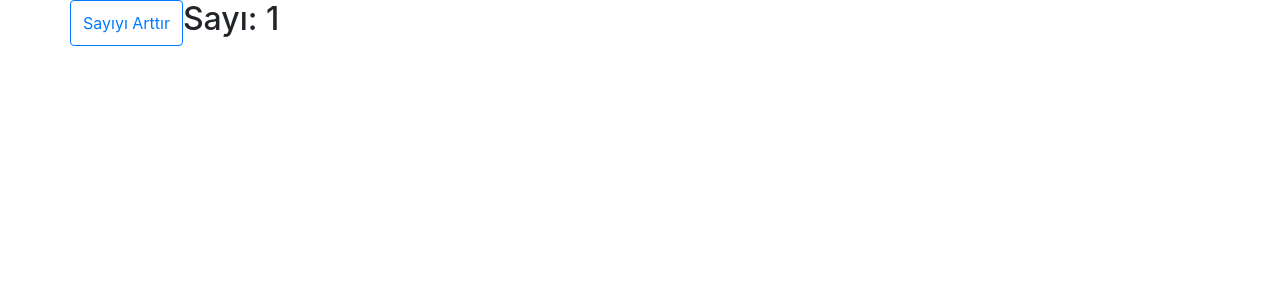
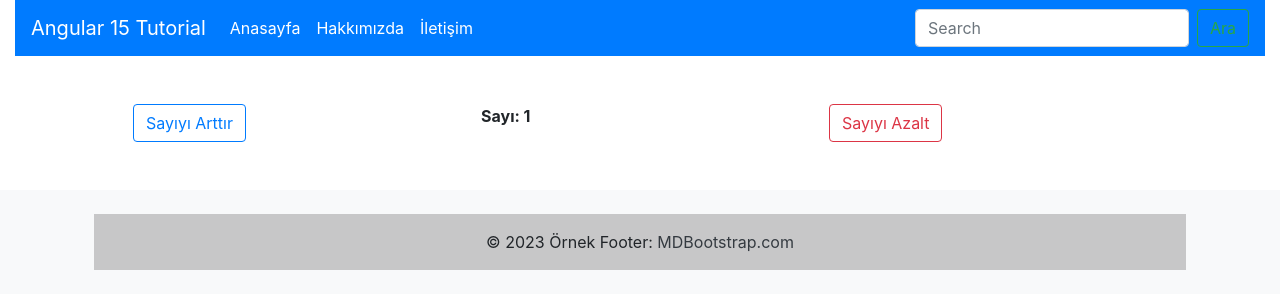
Before and after one commit to alparslanakbas/angularapp15, an Angular app: page / in a window 1280 px wide. Shown: the top 308 px of the page. Built offline with nearby package versions, Linux system fonts and the light colour scheme.

Commit message:
Basit  bir arayüz kısmı oluşturuldu ve modelde tanımlanan metotlar sayfa içerisinde uygulandı.

```diff
--- /dev/null
+++ b/src/app/Footer/Footer.component.html
@@ -0,0 +1,4 @@
+<div class="text-center p-3" style="background-color: rgba(0, 0, 0, 0.2);">
+  © 2023 Örnek Footer:
+  <a class="text-dark" href="https://mdbootstrap.com/">MDBootstrap.com</a>
+</div>
--- /dev/null
+++ b/src/app/Footer/Footer.component.ts
@@ -0,0 +1,15 @@
+import { Component, OnInit } from '@angular/core';
+
+@Component({
+  selector: 'app-Footer',
+  templateUrl: './Footer.component.html',
+  styleUrls: ['./Footer.component.css']
+})
+export class FooterComponent implements OnInit {
+
+  constructor() { }
+
+  ngOnInit() {
+  }
+
+}
--- /dev/null
+++ b/src/app/Header/Header.component.html
@@ -0,0 +1,23 @@
+<nav class="navbar navbar-expand-lg navbar-dark bg-primary">
+    <button class="navbar-toggler" type="button" data-toggle="collapse" data-target="#navbarTogglerDemo01" aria-controls="navbarTogglerDemo01" aria-expanded="false" aria-label="Toggle navigation">
+      <span class="navbar-toggler-icon"></span>
+    </button>
+    <div class="collapse navbar-collapse" id="navbarTogglerDemo01">
+      <a class="navbar-brand" href="#">Angular 15 Tutorial</a>
+      <ul class="navbar-nav mr-auto mt-2 mt-lg-0">
+        <li class="nav-item active">
+          <a class="nav-link" href="#">Anasayfa</a>
+        </li>
+        <li class="nav-item active">
+          <a class="nav-link" href="#">Hakkımızda</a>
+        </li>
+        <li class="nav-item active">
+          <a class="nav-link">İletişim</a>
+        </li>
+      </ul>
+      <form class="form-inline my-2 my-lg-0">
+        <input class="form-control mr-sm-2" type="search" placeholder="Search" aria-label="Search">
+        <button class="btn btn-outline-success my-2 my-sm-0" type="submit">Ara</button>
+      </form>
+    </div>
+  </nav>
--- /dev/null
+++ b/src/app/Header/Header.component.ts
@@ -0,0 +1,15 @@
+import { Component, OnInit } from '@angular/core';
+
+@Component({
+  selector: 'app-Header',
+  templateUrl: './Header.component.html',
+  styleUrls: ['./Header.component.css']
+})
+export class HeaderComponent implements OnInit {
+
+  constructor() { }
+
+  ngOnInit() {
+  }
+
+}
--- a/src/app/app.component.html
+++ b/src/app/app.component.html
@@ -1,2 +1,27 @@
 <router-outlet></router-outlet>
-<app-deneme></app-deneme>
+
+  <!-- Header Kısmı -->
+  <div class="container-fluid">
+    <div class="row">
+      <div class="col-sm-12">
+        <app-Header></app-Header>
+      </div>
+    </div>
+  </div>
+<!-- Header Kısmı -->
+
+<!-- Body Kısmı -->
+<div class="container p-5">
+  <div class="row">
+    <div class="col-sm-12">
+      <app-deneme></app-deneme>
+    </div>
+  </div>
+</div>
+<!-- Body Kısmı -->
+
+<!-- Footer Kısmı -->
+<footer class="bg-light text-center text-lg-start">
+  <div class="container p-4 pb-0"><app-Footer></app-Footer></div>
+</footer>
+<!-- Footer Kısmı -->
--- a/src/app/deneme/deneme.component.html
+++ b/src/app/deneme/deneme.component.html
@@ -14,8 +14,15 @@
   <body>
         <div class="container">
           <div class="row">
-            <button type="button" class="btn btn-outline-primary" (click)="writeToConsole()">Sayıyı Arttır</button>
-            <h2>Sayı: {{count}}</h2>
+            <div class="col-sm-4">
+              <button type="button" class="btn btn-outline-primary" (click)="numberCountUp()">Sayıyı Arttır</button>
+            </div>
+            <div class="col-sm-4">
+              <strong>Sayı: {{count}}</strong>
+            </div>
+            <div class="col-sm-4">
+              <button type="button" class="btn btn-outline-danger" (click)="numberCountDown()">Sayıyı Azalt</button>
+            </div>
           </div>
         </div>
   </body>
--- a/src/app/deneme/deneme.component.ts
+++ b/src/app/deneme/deneme.component.ts
@@ -13,9 +13,13 @@ export class DenemeComponent implements OnInit {
   ngOnInit() {
   }
 
-  writeToConsole():void{
+  numberCountUp():void{
     this.count++;
     console.log(this.count);
   }
 
+  numberCountDown():void{
+    this.count--;
+  }
+
 }
```
Also changed, not shown: src/app/app.module.ts (+6 -2 lines), src/app/Footer/Footer.component.css (added), src/app/Header/Header.component.css (added), 2 other files (tests, documents, lock files or other folders).
